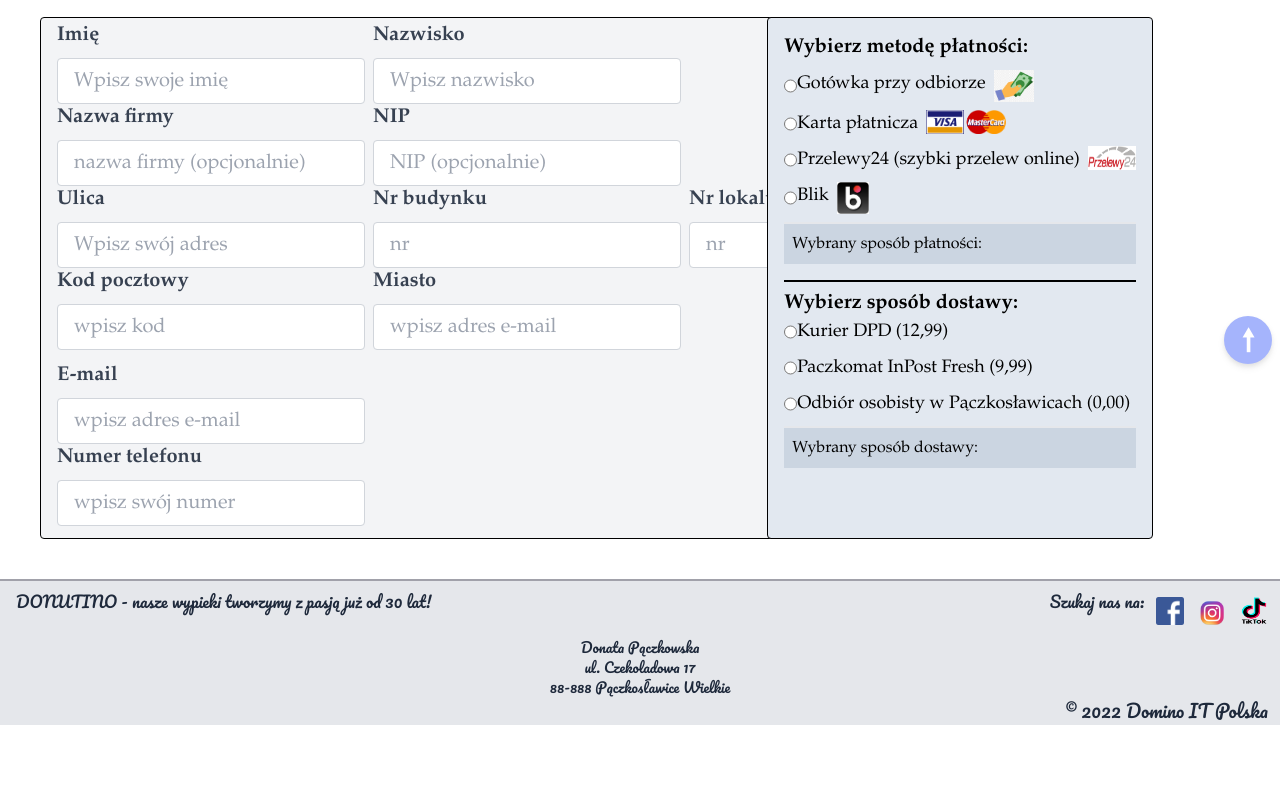
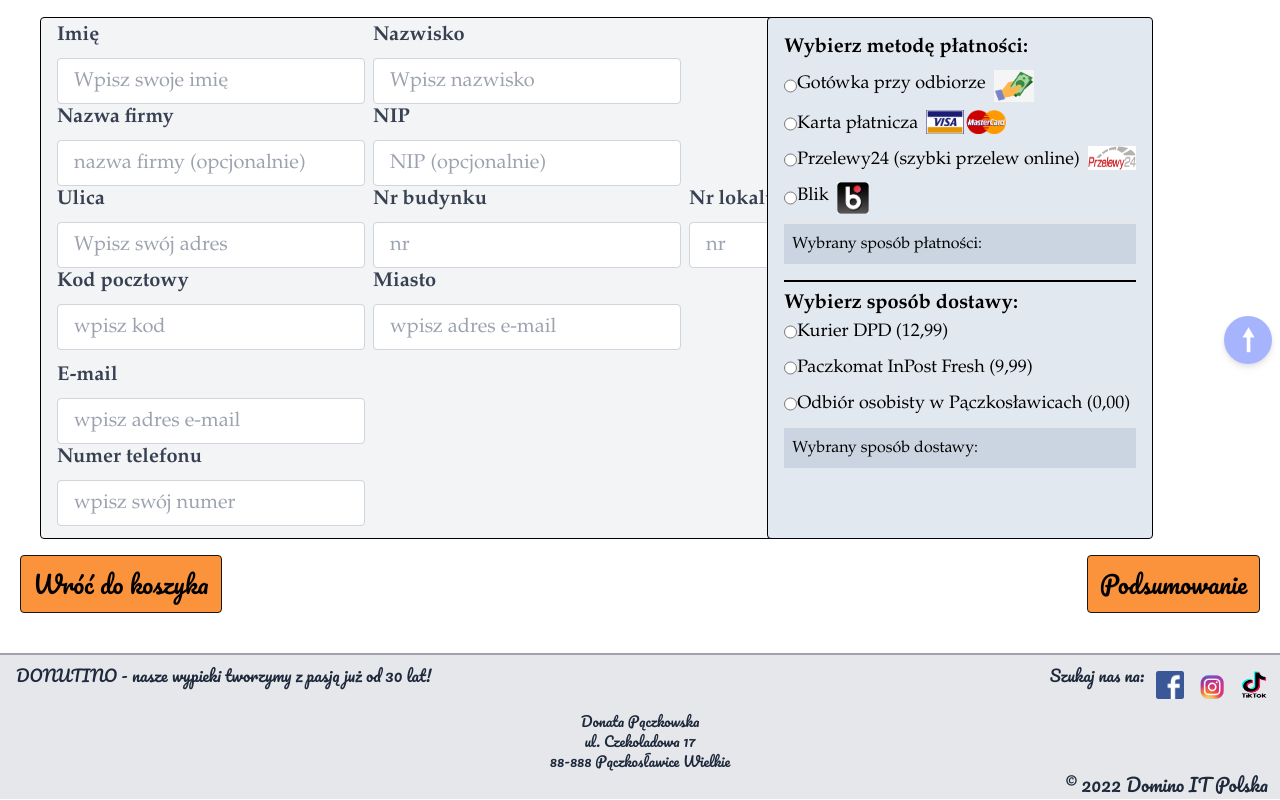
Before and after one commit to DominoxB/donutshop, a Vue app: page /PaymentPage in a window 1280 px wide. Shown: the part 404-1204 px from the top of the page. Before the commit the page ends 1130 px from the top, so only its background shows below. Built offline with nearby package versions, Linux system fonts and the light colour scheme.

Commit message:
add buttons

```diff
--- a/src/components/atoms/MethodsOfPayment.vue
+++ b/src/components/atoms/MethodsOfPayment.vue
@@ -43,10 +43,26 @@
     <div class="mt-2 border-t-2 bg-slate-300">
       <h1 class="p-2">Wybrany sposób dostawy: <span class="font-semibold">{{ delivery }}</span></h1>
     </div>
-
-
   </div>
   </div>
+  <div class="flex justify-start mt-4 ml-5">
+    <router-link to="/BasketPage">
+        <button
+          class="border border-neutral-900 bg-orange-400 hover:bg-orange-500 rounded p-3 font-pacifico text-2xl"
+        >
+          Wróć do koszyka
+        </button>
+      </router-link>
+</div>
+<div class="flex justify-end mt-4 mr-5">
+  <router-link to="/">
+        <button
+          class="border border-neutral-900 bg-orange-400 hover:bg-orange-500 rounded p-3 font-pacifico text-2xl"
+        >
+          Podsumowanie
+        </button>
+      </router-link>
+    </div>
 </template>
 
 <script>
```
